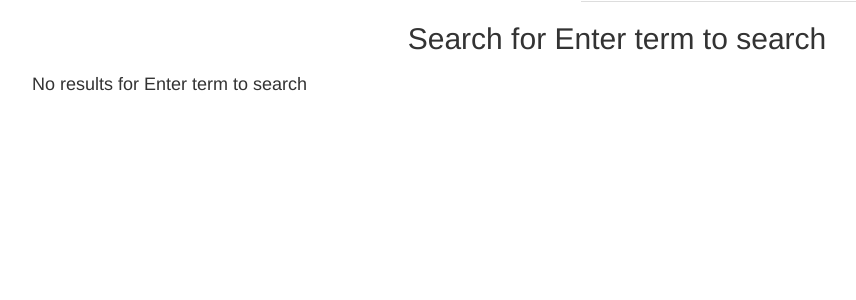
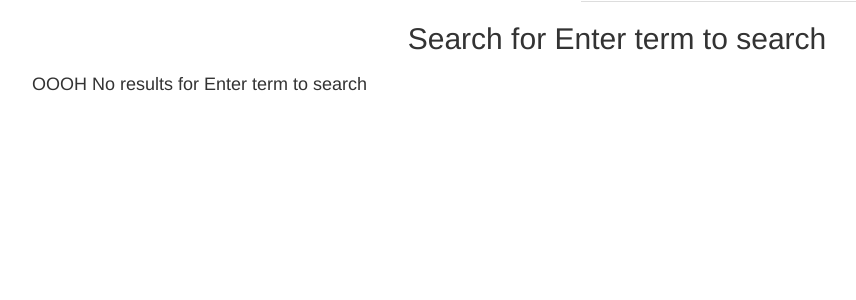
Before and after one commit to CarineIzere/Instagram, a Django app: page /search/ in a window 1280 px wide. Shown: the part 80-380 px from the top of the page, without its empty margins (23-879 px from the left). Run offline with Django 3.2, Linux system fonts and the light colour scheme; some libraries are stand-ins or nearby versions; some web fonts are replaced.

Commit message:
add h4 to search.html

```diff
--- a/insta/templates/all-insta/search.html
+++ b/insta/templates/all-insta/search.html
@@ -19,7 +19,7 @@
                 </div>
             {% endfor %}
         {% else %}
-                    <h4>No results for {{message}} </h4>
+                    <h4> OOOH No results for {{message}} </h4>
         {% endif %}
     </div>
 {% endblock %}
```
